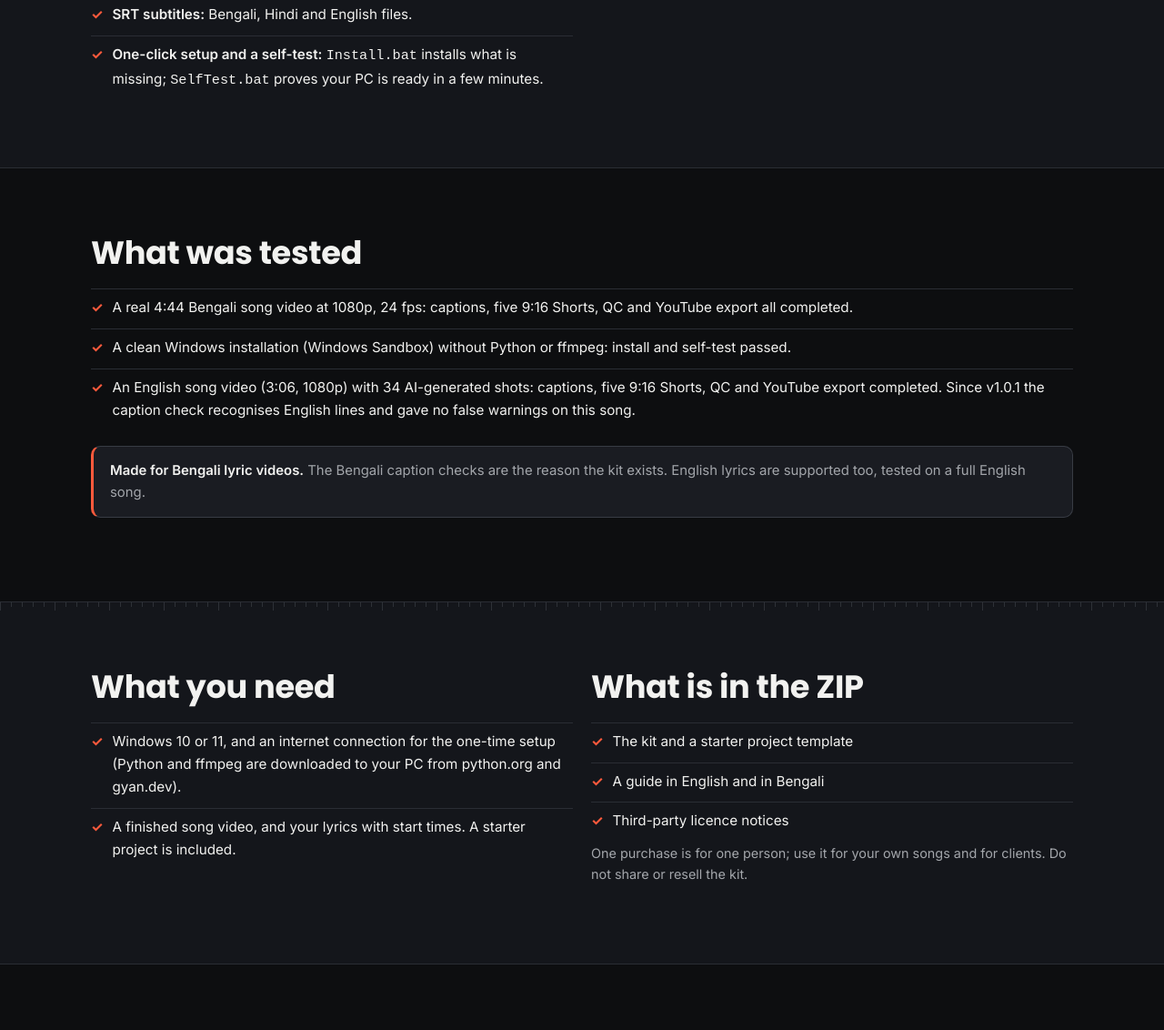
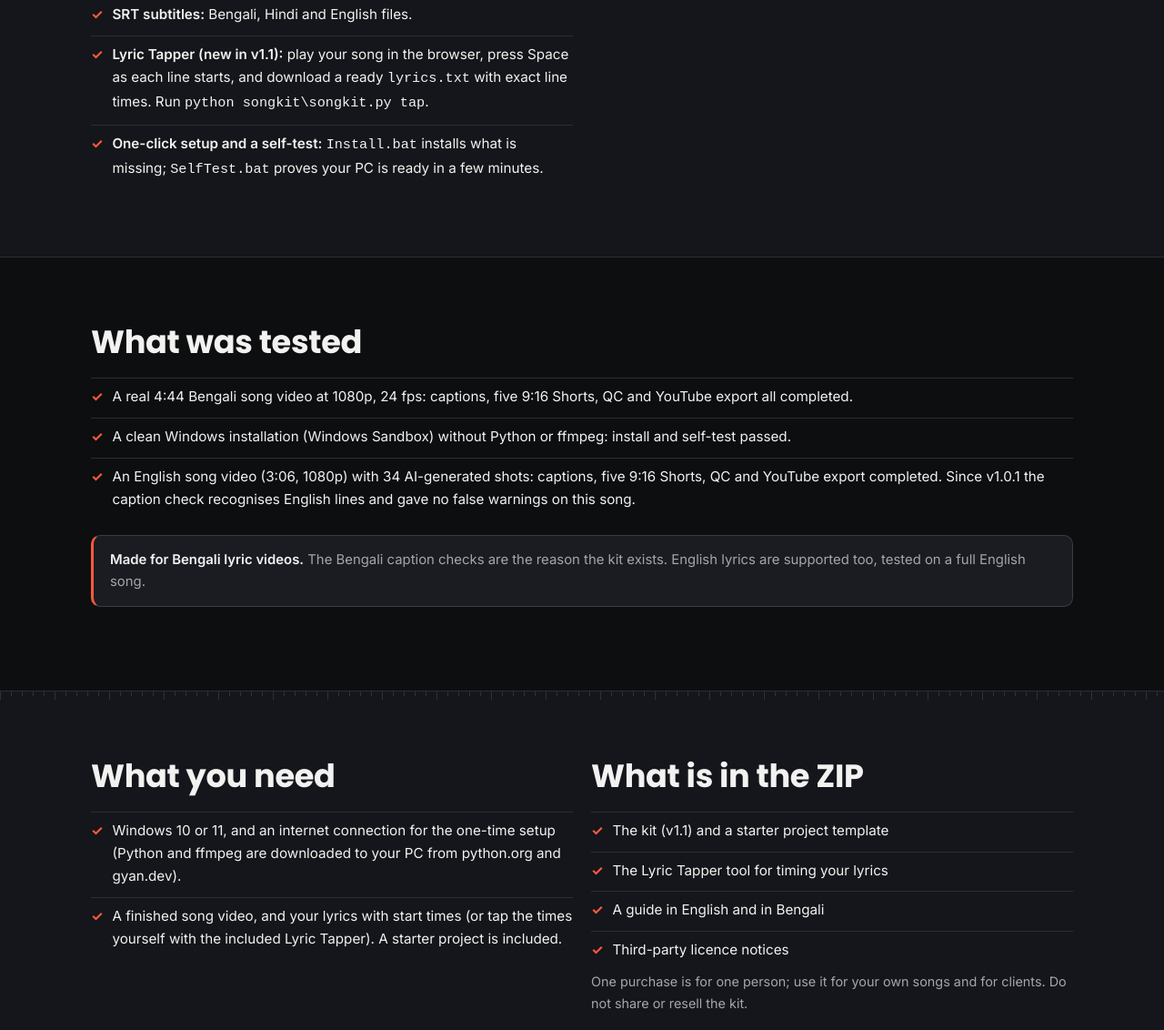
Before and after one commit to sharifshahinjhu-cpu/sharifulcuts, a plain HTML site: page song-video-kit.html in a window 1280 px wide. Shown: the part 1675-2807 px from the top of the page at 91% size. Drawn offline with Linux system fonts and the light colour scheme.

Commit message:
Enhance documentation for Lyric TSong Video Kit page: update to v1.1 (Lyric Tapper)apper and requirements
Updated the song-video-kit documentation to include the new Lyric Tapper feature and clarified requirements for using the tool.

```diff
--- a/song-video-kit.html
+++ b/song-video-kit.html
@@ -63,7 +63,7 @@
 <li><span><strong>QC report:</strong> resolution, frame rate, duration, loudness, true peak and caption safe area.</span></li>
 <li><span><strong>YouTube export:</strong> encodes for YouTube and corrects loudness toward -14 LUFS.</span></li>
 <li><span><strong>SRT subtitles:</strong> Bengali, Hindi and English files.</span></li>
-<li><span><strong>One-click setup and a self-test:</strong> <code>Install.bat</code> installs what is missing; <code>SelfTest.bat</code> proves your PC is ready in a few minutes.</span></li>
+<li><span><strong>Lyric Tapper (new in v1.1):</strong> play your song in the browser, press Space as each line starts, and download a ready <code>lyrics.txt</code> with exact line times. Run <code>python songkit\songkit.py tap</code>.</span></li><li><span><strong>One-click setup and a self-test:</strong> <code>Install.bat</code> installs what is missing; <code>SelfTest.bat</code> proves your PC is ready in a few minutes.</span></li>
 </ul></div>
 <div><h2>What it is not</h2><ul class="facts no">
 <li>Not a video editor and not an AI video generator. It works on a finished video you already made.</li>
@@ -86,10 +86,10 @@
 <section class="section section--alt anchor" id="need"><div class="container grid grid-2">
 <div><h2>What you need</h2><ul class="facts">
 <li>Windows 10 or 11, and an internet connection for the one-time setup (Python and ffmpeg are downloaded to your PC from python.org and gyan.dev).</li>
-<li>A finished song video, and your lyrics with start times. A starter project is included.</li>
+<li>A finished song video, and your lyrics with start times (or tap the times yourself with the included Lyric Tapper). A starter project is included.</li>
 </ul></div>
 <div><h2>What is in the ZIP</h2><ul class="facts">
-<li>The kit and a starter project template</li>
+<li>The kit (v1.1) and a starter project template</li><li>The Lyric Tapper tool for timing your lyrics</li>
 <li>A guide in English and in Bengali</li>
 <li>Third-party licence notices</li>
 </ul>
```
